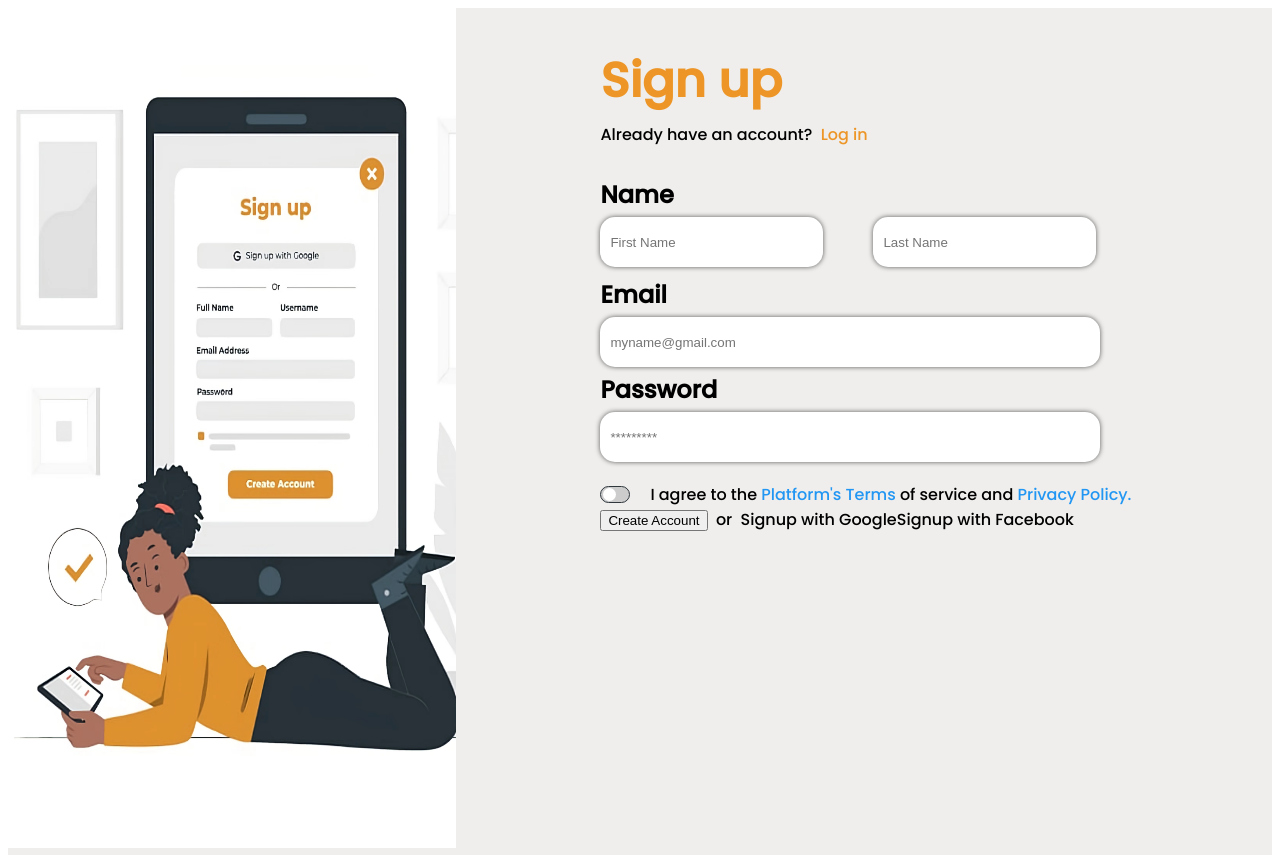
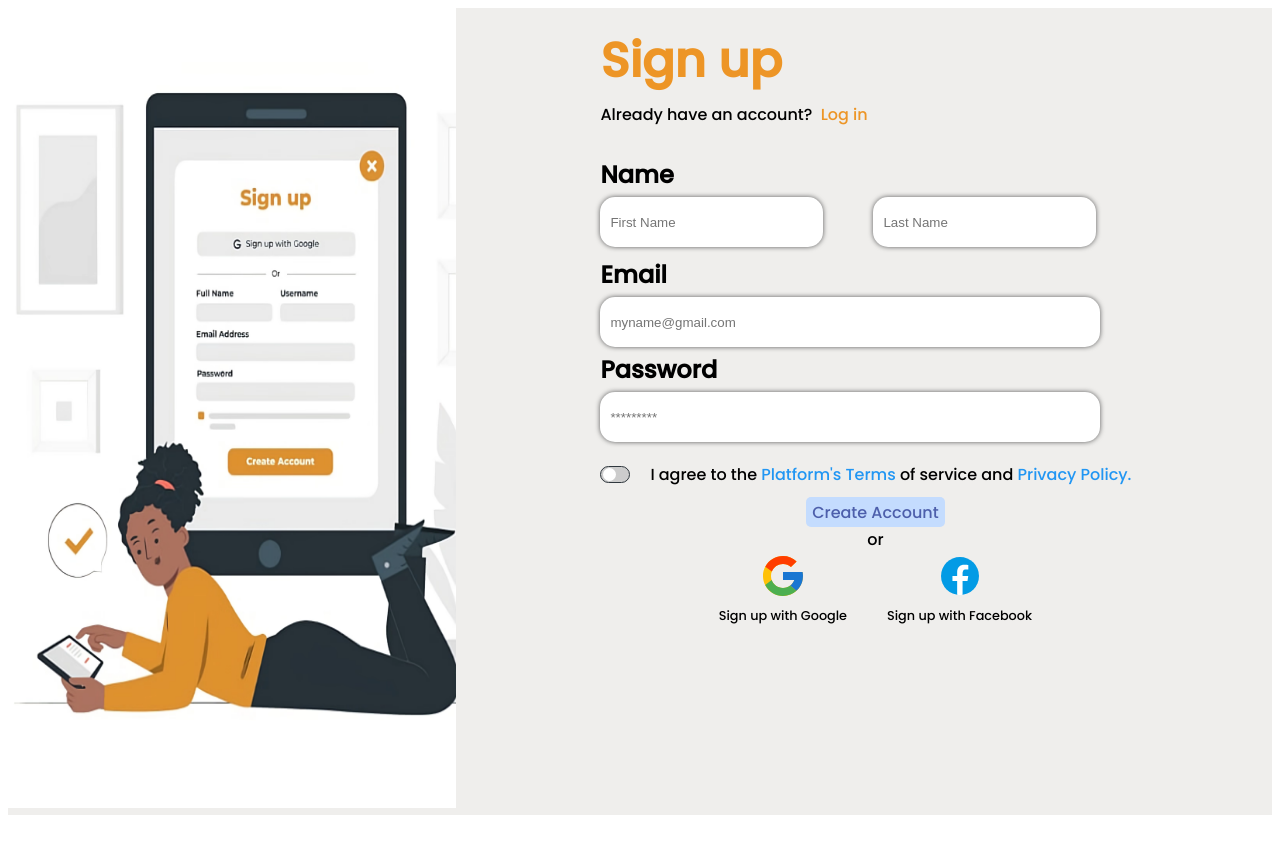
Before and after one commit to Marnin-A/Bookrep, a React (Vite) app: page / in a window 1280 px wide. After the commit the page ends 823 px from the top, so only its background shows below. Built offline with nearby package versions, Linux system fonts and the light colour scheme.

Commit message:
Added and styled sign up buttons

```diff
--- a/src/pages/signup/signup.css
+++ b/src/pages/signup/signup.css
@@ -5,10 +5,10 @@
 
 .signUpImg {
   width: 35vw;
-  height: 105vh;
+  height: 100vh;
 }
 .signCard {
-  margin: 5px 50px 50px;
+  margin: -15px 5px 50px 50px;
   position: absolute;
   left: 43%;
 }
@@ -183,3 +183,47 @@ input:checked + .slider:before {
 .legal-links {
   color: #2196f3;
 }
+
+.sign-up {
+  margin-top: 10px;
+  display: flex;
+  flex-direction: column;
+  align-items: center;
+  width: 100%;
+}
+#sign-up-btn {
+  height: 30px;
+  color: #4d5fab;
+  background-color: #c4dcfe;
+  border: none;
+  border-radius: 5px;
+  font-family: "Poppins", sans-serif;
+  font-size: 1em;
+  font-weight: 500;
+}
+
+#sign-up-btn:hover {
+  border: 1px solid #4d5fab;
+  box-shadow: 1px 0px 15px #b5b4b4;
+}
+
+#alternate-sign-ups {
+  display: flex;
+  flex-direction: row;
+}
+
+.sign-up-text {
+  font-size: 0.8em;
+}
+.sign-up-link {
+  display: flex;
+  flex-direction: column;
+  align-items: center;
+}
+#google-sign-up {
+  margin-right: 20px;
+}
+
+#facebook-sign-up {
+  margin-left: 20px;
+}
--- a/src/pages/signup/signup.jsx
+++ b/src/pages/signup/signup.jsx
@@ -1,5 +1,7 @@
 import React from "react";
 import LoginImg from "../../assets/LoginPageLeft.avif";
+import Facebook from "../../assets/facebook.svg";
+import Google from "../../assets/google.svg";
 import "./signup.css";
 
 const SignUp = () => {
@@ -62,15 +64,29 @@ const SignUp = () => {
                 </a>
               </span>
             </div>
+            {/* Sign up button */}
             <div className="sign-up">
               <button id="sign-up-btn">Create Account</button>
-              <span>
+              <div>
                 {"\u00A0"}
                 {"\u00A0"}or{"\u00A0"}
                 {"\u00A0"}
-                <a href="">Signup with Google</a>
-                <a href="">Signup with Facebook</a>
-              </span>
+              </div>
+              {/* Alternate sign up options */}
+              <div id="alternate-sign-ups">
+                <div id="google-sign-up" className="sign-up-link">
+                  <a href="#">
+                    <img src={Google} alt="google logo" />
+                  </a>
+                  <span className="sign-up-text">Sign up with Google</span>
+                </div>
+                <div id="facebook-sign-up" className="sign-up-link">
+                  <a href="#">
+                    <img src={Facebook} alt="facebook logo" />
+                  </a>
+                  <span className="sign-up-text">Sign up with Facebook</span>
+                </div>
+              </div>
             </div>
 
             {/*🟡 Add create account button🟡 */}
```
Also changed, not shown: src/assets/facebook.svg (added), src/assets/google.svg (added).
